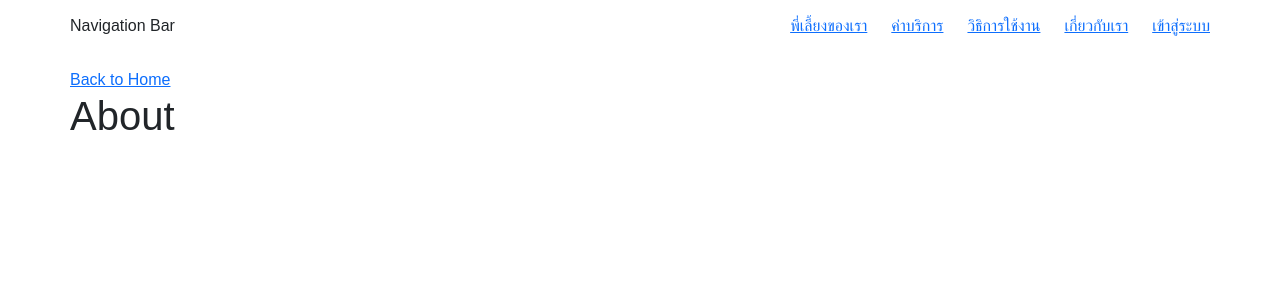
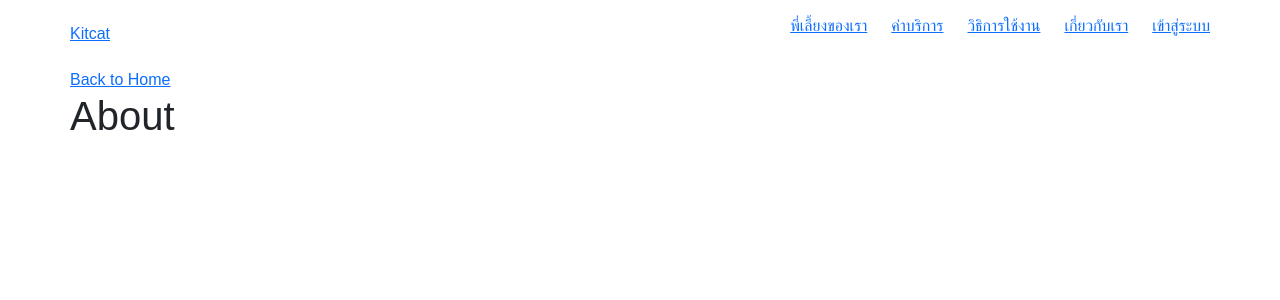
Before and after one commit to thanatat64/kmitl-kitcat, a Next.js app: page /about in a window 1280 px wide. Shown: the top 300 px of the page. Built offline with nearby package versions, Linux system fonts and the light colour scheme; a web font is replaced by a local one.

Commit message:
Added link to Home

```diff
--- a/components/navigation/NavigationBar.tsx
+++ b/components/navigation/NavigationBar.tsx
@@ -10,7 +10,7 @@ interface NavigationBarProps {
 const NavigationBar: React.FC<NavigationBarProps> = ({}) => {
     return (
         <div className="navbar container flex-shrink-0">
-            <p>Navigation Bar</p>
+            <Link href="/">Kitcat</Link>
             <ul className="d-flex flex-row gap-4">
                 <li><Link href="catsitters">พี่เลี้ยงของเรา</Link></li>
                 <li><Link href="services">ค่าบริการ</Link></li>
```
